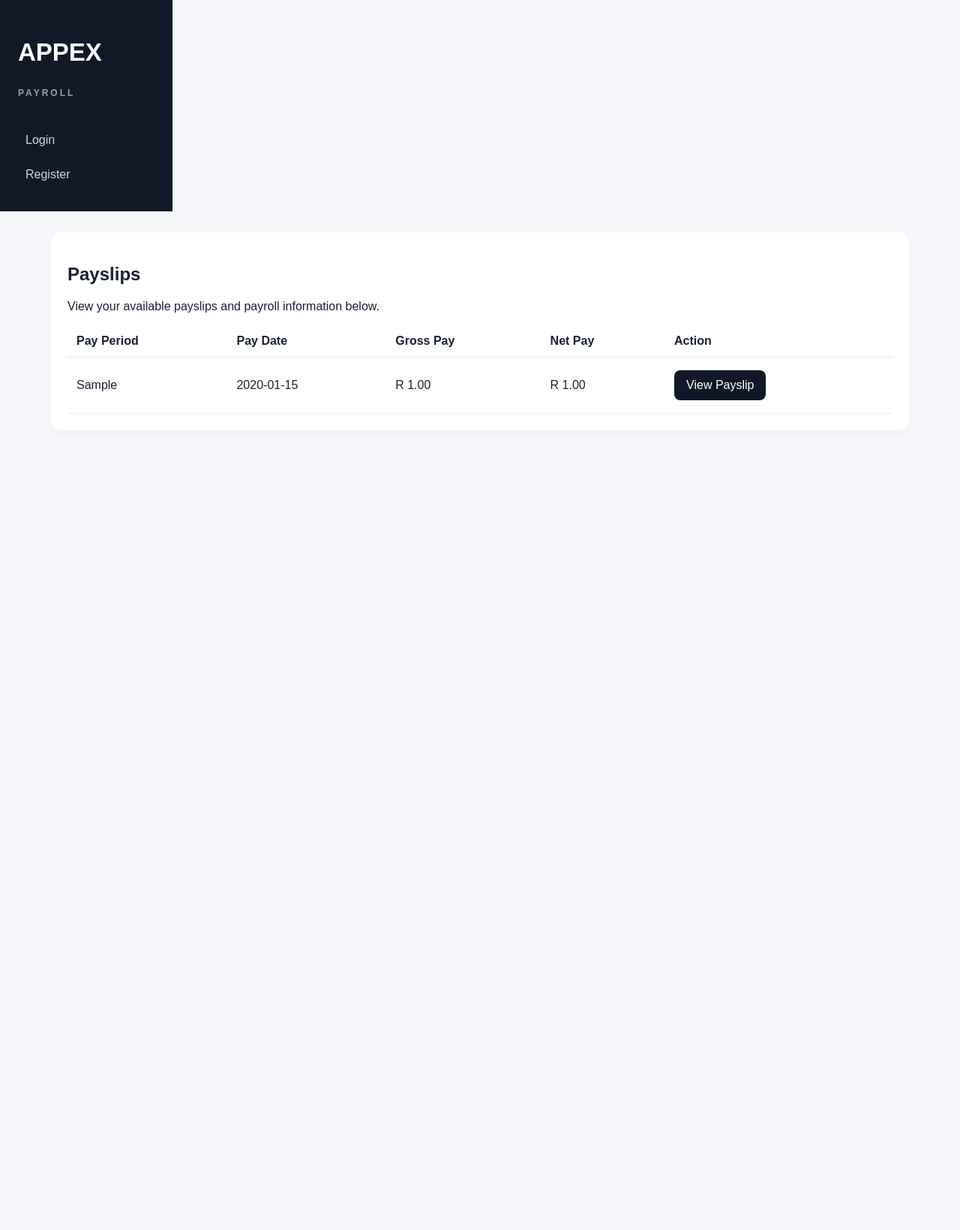
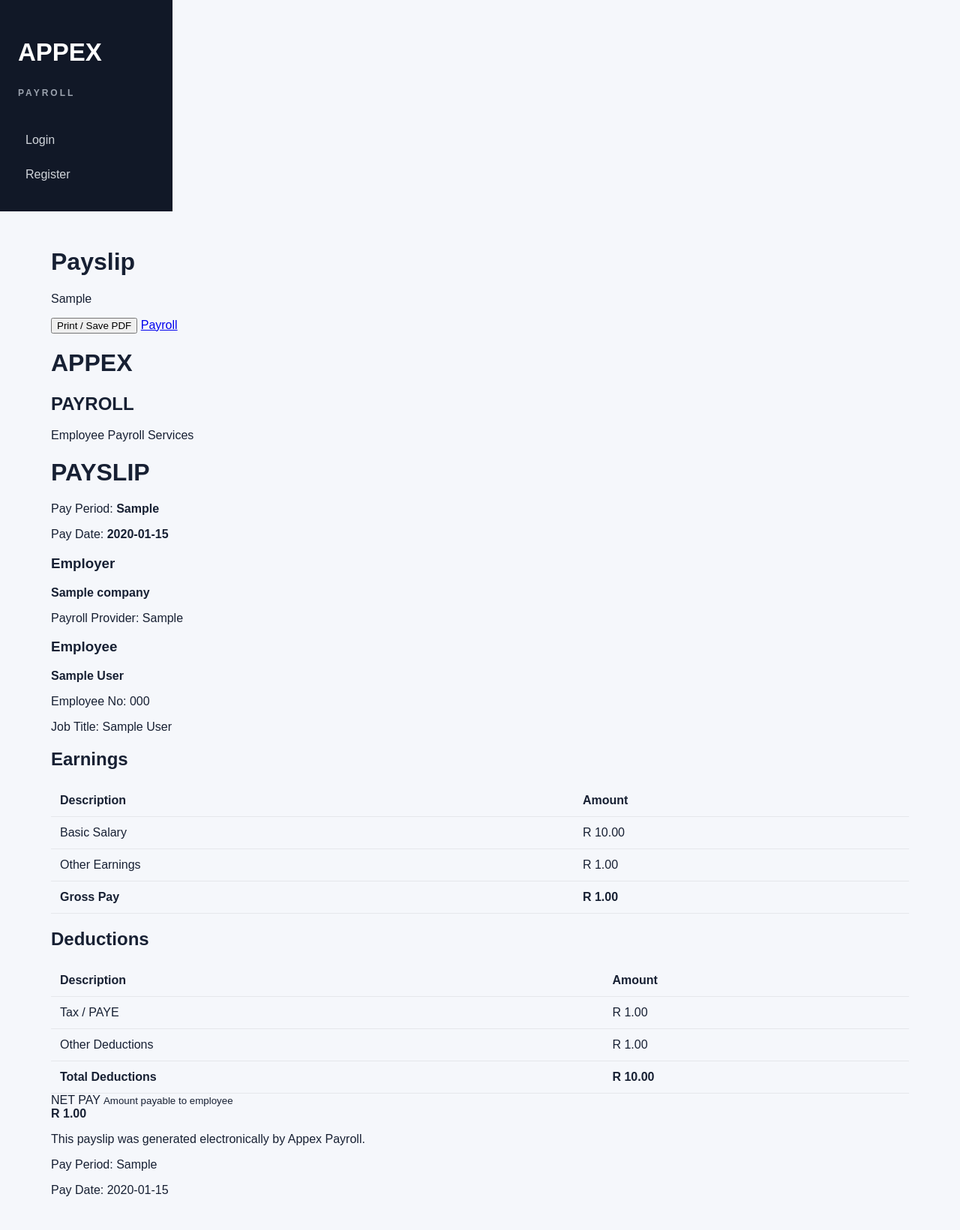
Before and after one commit to Dibola880/Appex---payroll-, a Flask app: template app/templates/my_payslips.html in a window 1280 px wide. Shown: the whole page at 75% size. Before the commit the page ends 552 px from the top, so only its background shows below. Run offline with Flask 3, Linux system fonts and the light colour scheme; the template is opened without the code that fills it: values that come from a table or form of the project are taken from there, others are empty; tables that the repository leaves empty hold one stand-in row (values such as "Sample post").

Commit message:
Update my_payslips.html

```diff
--- a/app/templates/my_payslips.html
+++ b/app/templates/my_payslips.html
@@ -1,108 +1,328 @@
 {% extends "base.html" %}
 
-{% block title %}My Payslips - Appex Payroll{% endblock %}
-
-{% block heading %}My Payslips{% endblock %}
+{% block title %}Payslip | Appex Payroll{% endblock %}
 
 {% block content %}
 
-<div class="card">
+<div class="page-header no-print">
 
-    <h2>Payslips</h2>
+    <div>
+        <h1>Payslip</h1>
+        <p>
+            {{ payslip.pay_period }}
+        </p>
+    </div>
 
-    <p>
-        View your available payslips and payroll information below.
-    </p>
+    <div>
 
-    {% if payslips %}
+        <button
+            type="button"
+            class="btn"
+            onclick="window.print()"
+        >
+            Print / Save PDF
+        </button>
 
-    <div class="table-container">
-        <table>
+        <a
+            class="btn"
+            href="{{ url_for('main.payroll') }}"
+        >
+            Payroll
+        </a>
+
+    </div>
+
+</div>
+
+
+<div class="payslip-container">
+
+    <!-- Header -->
+
+    <div class="payslip-header">
+
+        <div>
+
+            <h1>APPEX</h1>
+
+            <h2>PAYROLL</h2>
+
+            <p>
+                Employee Payroll Services
+            </p>
+
+        </div>
+
+        <div class="payslip-title">
+
+            <h1>PAYSLIP</h1>
+
+            <p>
+                Pay Period:
+                <strong>
+                    {{ payslip.pay_period }}
+                </strong>
+            </p>
+
+            <p>
+                Pay Date:
+                <strong>
+                    {{ payslip.pay_date }}
+                </strong>
+            </p>
+
+        </div>
+
+    </div>
+
+
+    <!-- Company / Employee Information -->
+
+    <div class="payslip-section">
+
+        <div class="payslip-info-grid">
+
+            <div>
+
+                <h3>Employer</h3>
+
+                <p>
+                    <strong>
+                        {{ payslip.employee.company.name }}
+                    </strong>
+                </p>
+
+                <p>
+                    Payroll Provider:
+                    {{ payslip.employee.company.payroll_provider }}
+                </p>
+
+            </div>
+
+
+            <div>
+
+                <h3>Employee</h3>
+
+                <p>
+                    <strong>
+                        {{ payslip.employee.first_name }}
+                        {{ payslip.employee.last_name }}
+                    </strong>
+                </p>
+
+                <p>
+                    Employee No:
+                    {{ payslip.employee.employee_number }}
+                </p>
+
+                <p>
+                    Job Title:
+                    {{ payslip.employee.job_title or "-" }}
+                </p>
+
+            </div>
+
+        </div>
+
+    </div>
+
+
+    <!-- Earnings -->
+
+    <div class="payslip-section">
+
+        <h2>Earnings</h2>
+
+        <table class="payslip-table">
 
             <thead>
+
                 <tr>
-                    <th>Pay Period</th>
-                    <th>Pay Date</th>
-                    <th>Gross Pay</th>
-                    <th>Net Pay</th>
-                    <th>Action</th>
+                    <th>Description</th>
+                    <th class="amount">Amount</th>
                 </tr>
+
             </thead>
 
             <tbody>
 
-                {% for payslip in payslips %}
+                <tr>
+
+                    <td>
+                        Basic Salary
+                    </td>
+
+                    <td class="amount">
+                        R {{ "%.2f"|format(
+                            payslip.basic_salary or 0
+                        ) }}
+                    </td>
+
+                </tr>
+
 
                 <tr>
 
                     <td>
-                        {{ payslip.pay_period or "-" }}
+                        Other Earnings
                     </td>
 
-                    <td>
-                        {{ payslip.pay_date or "-" }}
+                    <td class="amount">
+                        R {{ "%.2f"|format(
+                            payslip.other_earnings or 0
+                        ) }}
                     </td>
 
+                </tr>
+
+
+                <tr class="total-row">
+
                     <td>
-                        R {{ "%.2f"|format(payslip.gross_pay or 0) }}
+                        <strong>
+                            Gross Pay
+                        </strong>
                     </td>
 
-                    <td>
-                        R {{ "%.2f"|format(payslip.net_pay or 0) }}
+                    <td class="amount">
+                        <strong>
+                            R {{ "%.2f"|format(
+                                payslip.gross_pay or 0
+                            ) }}
+                        </strong>
                     </td>
 
+                </tr>
+
+            </tbody>
+
+        </table>
+
+    </div>
+
+
+    <!-- Deductions -->
+
+    <div class="payslip-section">
+
+        <h2>Deductions</h2>
+
+        <table class="payslip-table">
+
+            <thead>
+
+                <tr>
+                    <th>Description</th>
+                    <th class="amount">Amount</th>
+                </tr>
+
+            </thead>
+
+            <tbody>
+
+                <tr>
+
                     <td>
+                        Tax / PAYE
+                    </td>
 
-                        {% if payslip.pdf_url %}
+                    <td class="amount">
+                        R {{ "%.2f"|format(
+                            payslip.tax_deductions or 0
+                        ) }}
+                    </td>
 
-                        <a
-                            href="{{ payslip.pdf_url }}"
-                            target="_blank"
-                            class="button"
-                        >
-                            View Payslip
-                        </a>
+                </tr>
 
-                        {% else %}
 
-                        <span>
-                            Not Available
-                        </span>
+                <tr>
 
-                        {% endif %}
+                    <td>
+                        Other Deductions
+                    </td>
+
+                    <td class="amount">
+                        R {{ "%.2f"|format(
+                            payslip.other_deductions or 0
+                        ) }}
+                    </td>
+
+                </tr>
+
+
+                <tr class="total-row">
+
+                    <td>
+                        <strong>
+                            Total Deductions
+                        </strong>
+                    </td>
+
+                    <td class="amount">
+
+                        <strong>
+                            R {{ "%.2f"|format(
+                                payslip.total_deductions or 0
+                            ) }}
+                        </strong>
 
                     </td>
 
                 </tr>
 
-                {% endfor %}
-
             </tbody>
 
         </table>
-    </div>
-
-    {% else %}
-
-    <div class="empty-state">
-
-        <h3>No Payslips Available</h3>
-
-        <p>
-            Your payslips will appear here once your employer
-            has processed payroll.
-        </p>
-
-        <a
-            href="{{ url_for('main.employee_dashboard') }}"
-            class="button"
-        >
-            Back to Employee Dashboard
-        </a>
 
     </div>
 
-    {% endif %}
+
+    <!-- Net Pay -->
+
+    <div class="net-pay-box">
+
+        <div>
+
+            <span>
+                NET PAY
+            </span>
+
+            <small>
+                Amount payable to employee
+            </small>
+
+        </div>
+
+        <strong>
+            R {{ "%.2f"|format(
+                payslip.net_pay or 0
+            ) }}
+        </strong>
+
+    </div>
+
+
+    <!-- Footer -->
+
+    <div class="payslip-footer">
+
+        <p>
+            This payslip was generated electronically by
+            Appex Payroll.
+        </p>
+
+        <p>
+            Pay Period:
+            {{ payslip.pay_period }}
+        </p>
+
+        <p>
+            Pay Date:
+            {{ payslip.pay_date }}
+        </p>
+
+    </div>
 
 </div>
 
```
